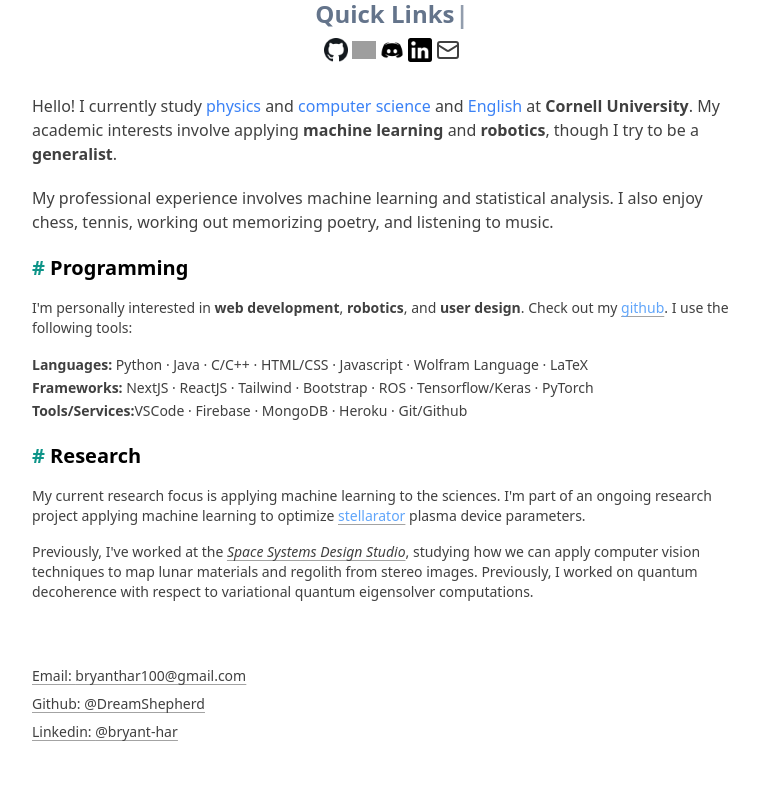
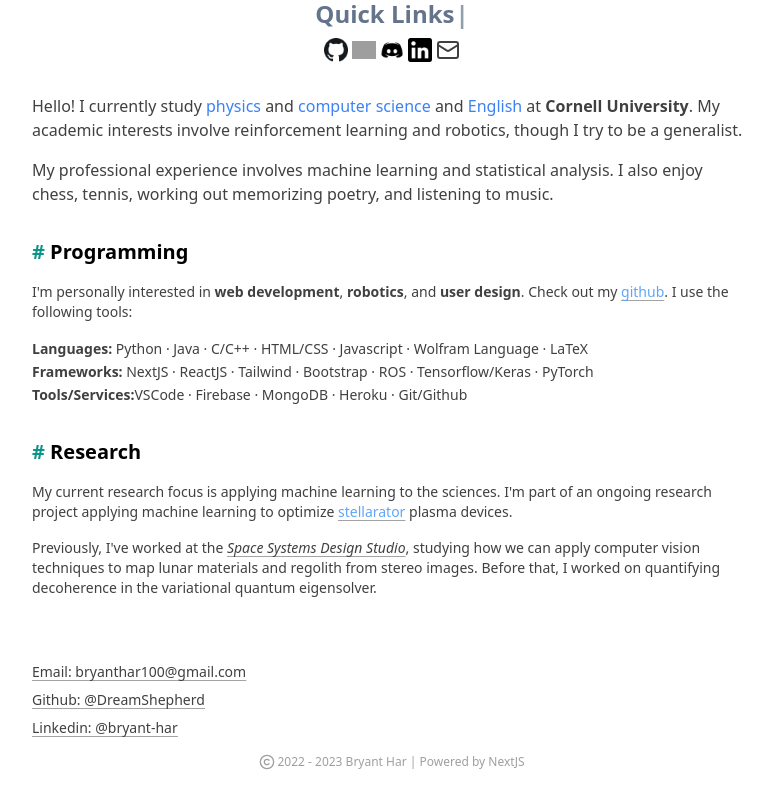
Before and after one commit to bryant-har/bryanthar.com, a Next.js app in the folder MatXi/: page /about in a window 1280 px wide. Shown: the part 393-1200 px from the top of the page, without its empty margins (248-1020 px from the left). Built offline with nearby package versions, Linux system fonts and the light colour scheme; grey boxes are pictures that could not be loaded.

Commit message:
Fix styling, add copyright

```diff
--- /dev/null
+++ b/MatXi/src/pages/about/data.yaml
@@ -0,0 +1 @@
+# None Required. Consider storing data here if scalability becomes an issue (probably not).
--- a/MatXi/src/pages/about/index.js
+++ b/MatXi/src/pages/about/index.js
@@ -9,9 +9,9 @@ export default function About() {
     <div className='layout'>
       <p className="text-black text-xl leading-tight font-light mb-8"
       >
-        <span className="g">is a </span> software engineer<span className={"g"}>,</span><br />
-        designer<span className={"g"}>, and</span><br />
-        researcher<span className={"g"}>.</span>
+        <span className="gem">is a </span> software engineer<span className="gem">,</span><br />
+        designer<span className="gem">, and</span><br />
+        researcher<span className="gem">.</span>
       </p>
 
       <section className='pb-8'>
@@ -33,25 +33,26 @@ export default function About() {
         </div>
       </section>
 
-      <div className="">
-        <div className="space-y-5 text-md">
+      <div className="space-y-8">
+        <section className='space-y-4 text-md'>
           <p>
             Hello! I currently study <span className='text-blue-500'>physics</span> and <span className='text-blue-500'>computer science</span> and <span className='text-blue-500'>English</span> at <b>Cornell University</b>.
-            My academic interests involve applying <b>machine learning</b> and <b>robotics</b>, though I try to be a <b>generalist</b>.
+            My academic interests involve reinforcement learning and robotics, though I try to be a generalist.
           </p>
           <p>
             My professional experience involves machine learning and statistical analysis.
             I also enjoy chess, tennis, working out memorizing poetry, and listening to music.
           </p>
-          <section className=' text-sm space-y-4'>
+        </section>
+        <section className='text-sm space-y-4'>
           <h1 className='heading'><span className='text-teal-600'>#</span> Programming</h1>
           <p>
             I'm personally interested in <b>web development</b>, <b>robotics</b>, and <b>user design</b>. Check out my <a className='link text-blue-400' href='https://github.com/dreamShepherd'>github</a>. I use the following tools:
           </p>
           <p className='leading-relaxed'>
-              <b>Languages:</b> Python · Java · C/C++ · HTML/CSS · Javascript · Wolfram Language · LaTeX <br />
-              <b>Frameworks:</b> NextJS · ReactJS · Tailwind · Bootstrap · ROS · Tensorflow/Keras · PyTorch<br />
-              <b>Tools/Services:</b>VSCode · Firebase · MongoDB · Heroku · Git/Github
+            <span className='font-semibold'>Languages:</span> Python · Java · C/C++ · HTML/CSS · Javascript · Wolfram Language · LaTeX <br />
+            <span className='font-semibold'>Frameworks:</span> NextJS · ReactJS · Tailwind · Bootstrap · ROS · Tensorflow/Keras · PyTorch<br />
+            <span className='font-semibold'>Tools/Services:</span>VSCode · Firebase · MongoDB · Heroku · Git/Github
 
           </p>
         </section>
@@ -59,17 +60,16 @@ export default function About() {
           <h1 className='heading'> <span className='text-teal-600'>#</span> Research</h1>
           <p>
             My current research focus is applying machine learning to the sciences. I'm part of an ongoing research project applying
-              machine learning to optimize <a className='link text-blue-400' href='https://en.wikipedia.org/wiki/Stellarator'>stellarator</a> plasma device parameters.
+            machine learning to optimize <a className='link text-blue-400' href='https://en.wikipedia.org/wiki/Stellarator'>stellarator</a> plasma devices.
           </p>
           <p>
             Previously, I've worked at the <a href='https://www.spacecraftresearch.com/' className='link'><em>Space Systems Design Studio</em></a>,
-              studying how we can apply computer vision techniques to map lunar materials and regolith from stereo images. Previously, I worked on
-              quantum decoherence with respect to variational quantum eigensolver computations.
+            studying how we can apply computer vision techniques to map lunar materials and regolith from stereo images. Before that, I worked on
+            quantifying decoherence in the variational quantum eigensolver.
           </p>
         </section>
 
       </div>
-      </div>
     </div >
   );
 };
--- a/MatXi/src/static/Layout.js
+++ b/MatXi/src/static/Layout.js
@@ -1,6 +1,7 @@
 import Header from './Header'
 import React from 'react'
 import { AnimatePresence, motion } from 'framer-motion'
+import { Copyright } from 'lucide-react'
 // FIX EXIT ANIMATIONS.
 
 const layout = ((page, key) => (
@@ -24,6 +25,10 @@ const layout = ((page, key) => (
         <li className='link'>Github: <a href='https://github.com/dreamShepherd'>@DreamShepherd</a></li>
         <li className='link'>Linkedin: <a href='https://www.linkedin.com/in/bryant-har-a260ab186/'>@bryant-har</a></li>
       </ul>
+      <div className='flex place-content-center space-x-0.5 items-center opacity-50 pt-4'>
+        <Copyright size={16} />
+        <p className='text-xs'> 2022 - 2023 Bryant Har | Powered by NextJS</p>
+      </div>
     </section>
   </div >
 ))
--- a/MatXi/src/styles.css
+++ b/MatXi/src/styles.css
@@ -15,7 +15,7 @@
 
 @layer components {
 
-  .g {
+  .gem {
     @apply text-neutral-400;
   }
 
```
Lines whose indentation alone changed are shown as unchanged.
